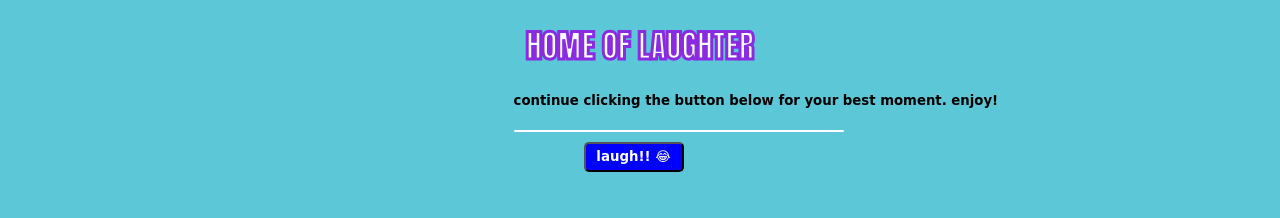
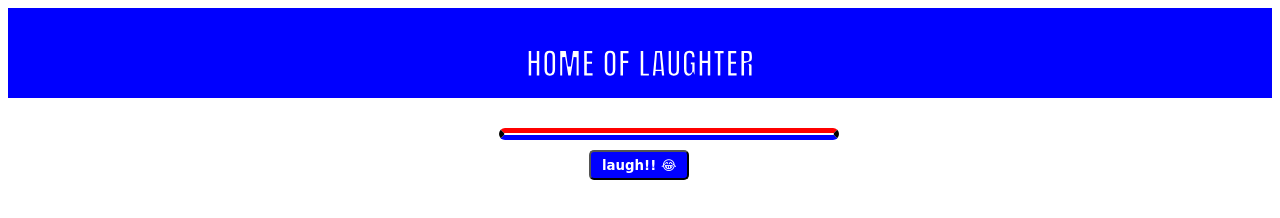
Before and after one commit to wahlly/random-jokes-genrator, a plain HTML site: page index.html in a window 1280 px wide. Drawn offline with Linux system fonts and the light colour scheme.

Commit message:
modification to css

```diff
--- a/index.html
+++ b/index.html
@@ -9,13 +9,13 @@
     <title>Document</title>
 </head>
 <body>
-    <head>
+    <header>
         <h1>HOME OF LAUGHTER</h1>
-    </head>
+    </header>
     <main>
         <article class="article">
-            <h5>continue clicking the button below for your best moment. enjoy!</h5>
-            <div id="joke"></div>
+            <!-- <h5>continue clicking the button below for your best moment. enjoy!</h5> -->
+            <div id="joke"> </div>
             <form>
                 <button id="btn" type="reset">laugh!! &#128514</button>
             </form>
--- a/style.css
+++ b/style.css
@@ -1,10 +1,20 @@
-body {
-    background-color: #5CC8D7FF;
+.article {
+    /* background-color: #5CC8D7FF; */
+    height: 400px;
+    width: 600px;
+    border-radius: 50px;
+    margin-top: 30px;
+}
+
+header {
+    background-color: blue;
+    height: 80px;
+    padding-top: 10px;
 }
 
 h1 {
     text-align: center;
-    -webkit-text-stroke: 3px blueviolet;
+    -webkit-text-stroke: 3px blue;
     font-family: Impact, Haettenschweiler, 'Arial Narrow Bold', sans-serif;
     color: white;
     padding-bottom: 0px;
@@ -17,15 +27,21 @@ h5 {
 }
 
 main {
-    margin-left: 40%;
+    margin-left: 27%;
 }
 
 #joke {
+    margin-top: 10px;
+    margin-left: 150px;
     background-color: white;
     padding-left: 30px;
     padding-top: 1px;
     padding-bottom: 1px;
+    border-width: thick;
     border-radius: 50px;
+    border-style: solid;
+    border-top-color: red;
+    border-bottom-color: blue;
     width: 300px;
 }
 
@@ -44,7 +60,7 @@ h3 {
     color: white;
     font-family: cursive;
     font-weight: bolder;
-    margin-left: 70px;
+    margin-left: 40%;
     margin-top: 10px;
     border-radius: 5px;
 }
```
